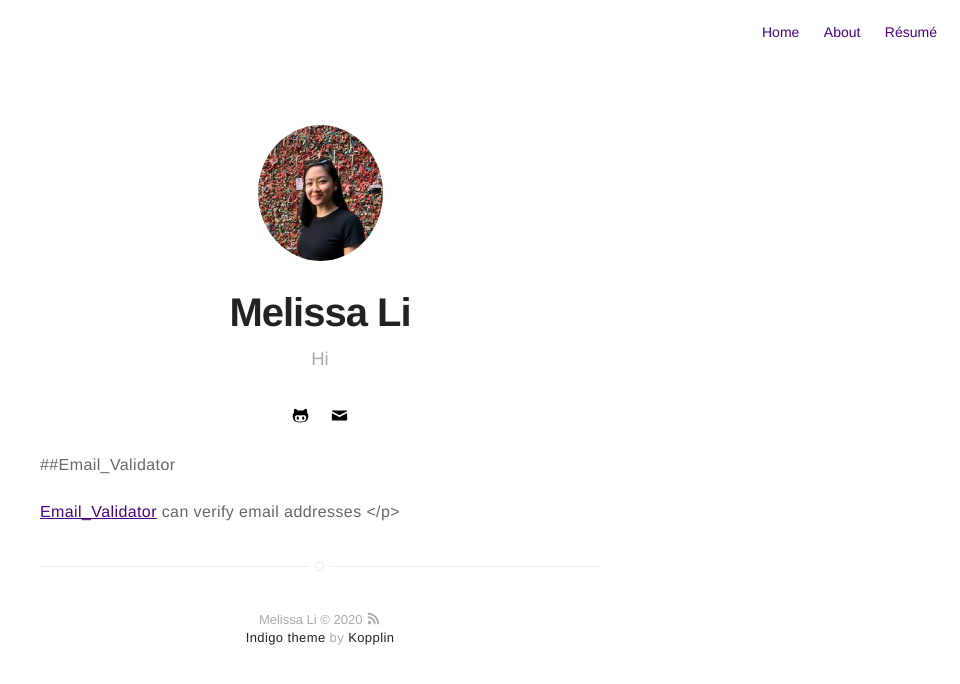
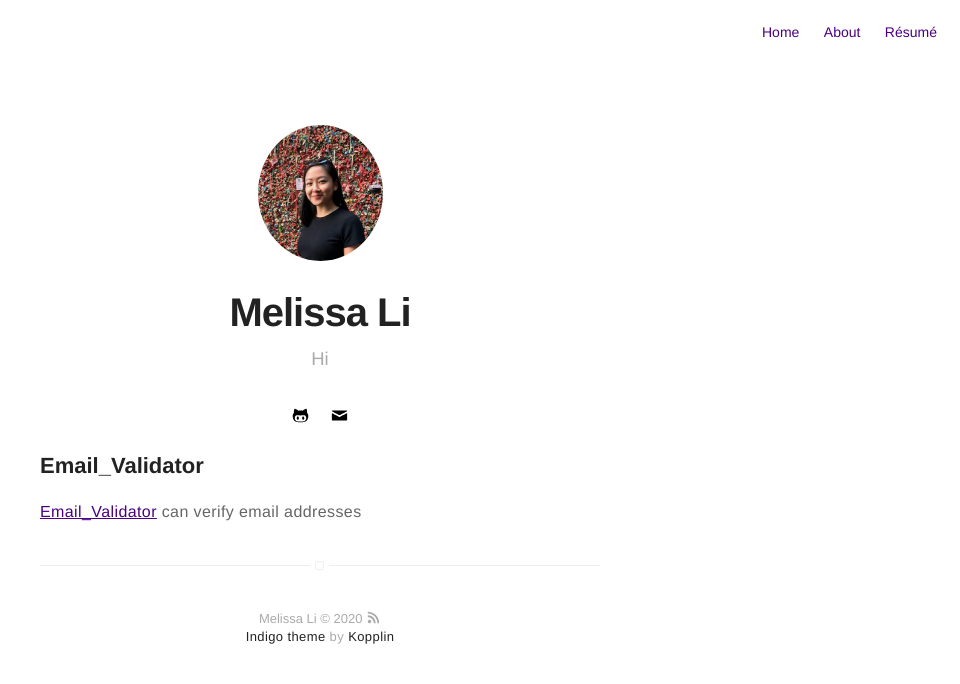
Before and after one commit to im-mel/im-mel.github.io, a Jekyll site: the page built from projects.md, in a window 1280 px wide. Shown: the top 684 px of the page, without its empty margins (320-1280 px from the left). Built offline with Jekyll 4.4.1, drawn with Linux system fonts in a browser that asks for light colours.

```diff
--- a/projects.md
+++ b/projects.md
@@ -3,5 +3,5 @@ title: Projects
 layout: page
 ---
 
-##Email_Validator
-<p/> [Email_Validator](https://github.com/im-mel/Email_Validator) can verify email addresses </p>
+## Email_Validator
+[Email_Validator](https://github.com/im-mel/Email_Validator) can verify email addresses
```
